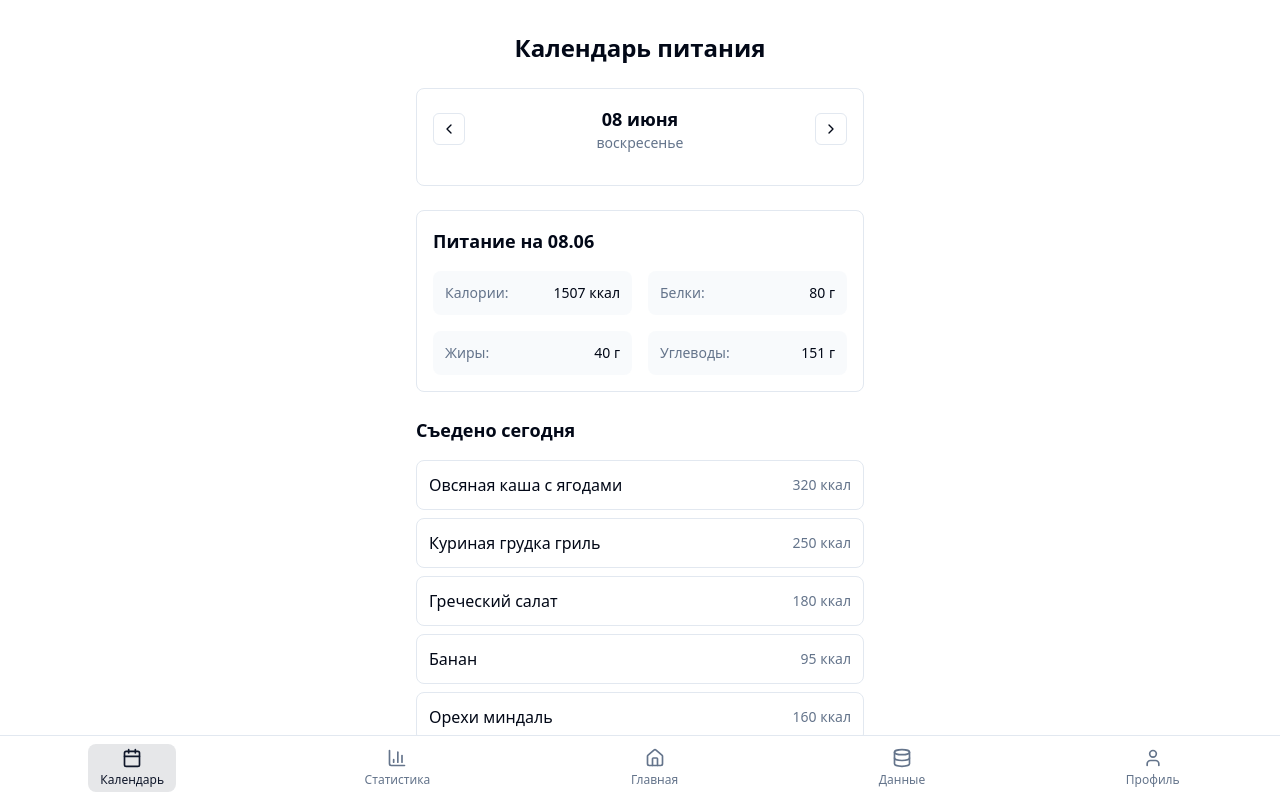
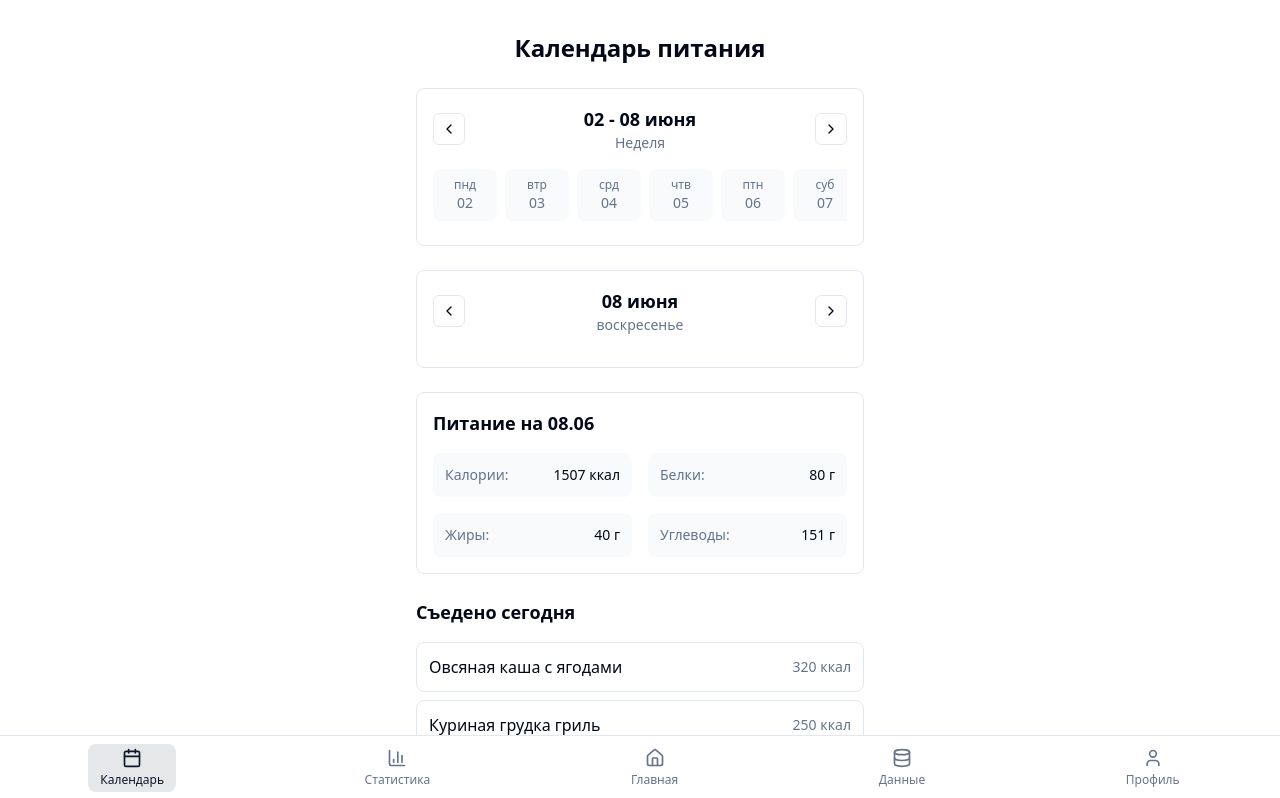
Before and after one commit to o91leg/nutri-streak-tracker-app, a React (Vite) app: page /calendar in a window 1280 px wide. Shown: the top 798 px of the page. Built offline with nearby package versions, Linux system fonts and the light colour scheme.

Commit message:
Fix calendar and statistics pages
- Add date navigation to the calendar page.
- Change statistics page to display weekly data.

```diff
--- a/src/pages/Calendar.tsx
+++ b/src/pages/Calendar.tsx
@@ -1,12 +1,13 @@
 
 import React, { useState } from 'react';
-import { format, addDays, subDays, startOfDay } from 'date-fns';
+import { format, addDays, subDays, startOfDay, addWeeks, subWeeks, startOfWeek, endOfWeek, eachDayOfInterval } from 'date-fns';
 import { ru } from 'date-fns/locale';
 import { ChevronLeft, ChevronRight } from 'lucide-react';
 import { Button } from '@/components/ui/button';
 
 const Calendar = () => {
   const [selectedDate, setSelectedDate] = useState(startOfDay(new Date()));
+  const [currentWeek, setCurrentWeek] = useState(startOfWeek(new Date(), { locale: ru }));
 
   // Mock data generator
   const generateMockDataForDate = (date: Date) => {
@@ -36,19 +37,59 @@ const Calendar = () => {
 
   const currentDayData = generateMockDataForDate(selectedDate);
 
+  // Week navigation
+  const goToPreviousWeek = () => {
+    const newWeek = subWeeks(currentWeek, 1);
+    setCurrentWeek(newWeek);
+    setSelectedDate(newWeek);
+  };
+
+  const goToNextWeek = () => {
+    const newWeek = addWeeks(currentWeek, 1);
+    setCurrentWeek(newWeek);
+    setSelectedDate(newWeek);
+  };
+
+  const goToCurrentWeek = () => {
+    const thisWeek = startOfWeek(new Date(), { locale: ru });
+    setCurrentWeek(thisWeek);
+    setSelectedDate(startOfDay(new Date()));
+  };
+
+  // Day navigation
   const goToPreviousDay = () => {
-    setSelectedDate(subDays(selectedDate, 1));
+    const newDate = subDays(selectedDate, 1);
+    setSelectedDate(newDate);
+    // Update week if necessary
+    if (newDate < currentWeek) {
+      setCurrentWeek(startOfWeek(newDate, { locale: ru }));
+    }
   };
 
   const goToNextDay = () => {
-    setSelectedDate(addDays(selectedDate, 1));
+    const newDate = addDays(selectedDate, 1);
+    setSelectedDate(newDate);
+    // Update week if necessary
+    const weekEnd = endOfWeek(currentWeek, { locale: ru });
+    if (newDate > weekEnd) {
+      setCurrentWeek(startOfWeek(newDate, { locale: ru }));
+    }
   };
 
   const goToToday = () => {
-    setSelectedDate(startOfDay(new Date()));
+    const today = startOfDay(new Date());
+    setSelectedDate(today);
+    setCurrentWeek(startOfWeek(today, { locale: ru }));
   };
 
+  // Get week days
+  const weekDays = eachDayOfInterval({
+    start: currentWeek,
+    end: endOfWeek(currentWeek, { locale: ru })
+  });
+
   const isToday = format(selectedDate, 'yyyy-MM-dd') === format(new Date(), 'yyyy-MM-dd');
+  const isCurrentWeek = format(currentWeek, 'yyyy-MM-dd') === format(startOfWeek(new Date(), { locale: ru }), 'yyyy-MM-dd');
 
   return (
     <div className="min-h-screen bg-background p-4">
@@ -57,7 +98,79 @@ const Calendar = () => {
           Календарь питания
         </h1>
 
-        {/* Date Navigation */}
+        {/* Week Navigation */}
+        <div className="bg-card rounded-lg p-4 border border-border">
+          <div className="flex items-center justify-between mb-4">
+            <Button
+              variant="outline"
+              size="icon"
+              onClick={goToPreviousWeek}
+              className="h-8 w-8"
+            >
+              <ChevronLeft className="h-4 w-4" />
+            </Button>
+
+            <div className="text-center">
+              <div className="text-lg font-semibold text-foreground">
+                {format(currentWeek, 'dd', { locale: ru })} - {format(endOfWeek(currentWeek, { locale: ru }), 'dd MMMM', { locale: ru })}
+              </div>
+              <div className="text-sm text-muted-foreground">
+                Неделя
+              </div>
+            </div>
+
+            <Button
+              variant="outline"
+              size="icon"
+              onClick={goToNextWeek}
+              className="h-8 w-8"
+            >
+              <ChevronRight className="h-4 w-4" />
+            </Button>
+          </div>
+
+          {/* Horizontal Day Selector */}
+          <div className="flex gap-2 overflow-x-auto pb-2">
+            {weekDays.map((day) => {
+              const isSelected = format(day, 'yyyy-MM-dd') === format(selectedDate, 'yyyy-MM-dd');
+              const isDayToday = format(day, 'yyyy-MM-dd') === format(new Date(), 'yyyy-MM-dd');
+
+              return (
+                <button
+                  key={day.toISOString()}
+                  onClick={() => setSelectedDate(day)}
+                  className={`flex flex-col items-center p-2 rounded-lg min-w-16 transition-colors ${
+                    isSelected
+                      ? 'bg-primary text-primary-foreground'
+                      : isDayToday
+                        ? 'bg-primary/20 text-primary'
+                        : 'bg-muted/50 text-muted-foreground hover:bg-muted'
+                  }`}
+                >
+                  <span className="text-xs">
+                    {format(day, 'EEE', { locale: ru })}
+                  </span>
+                  <span className="text-sm font-medium">
+                    {format(day, 'dd')}
+                  </span>
+                </button>
+              );
+            })}
+          </div>
+
+          {!isCurrentWeek && (
+            <Button
+              variant="outline"
+              size="sm"
+              onClick={goToCurrentWeek}
+              className="w-full mt-2"
+            >
+              Текущая неделя
+            </Button>
+          )}
+        </div>
+
+        {/* Selected Day Navigation */}
         <div className="bg-card rounded-lg p-4 border border-border">
           <div className="flex items-center justify-between mb-4">
             <Button
```
